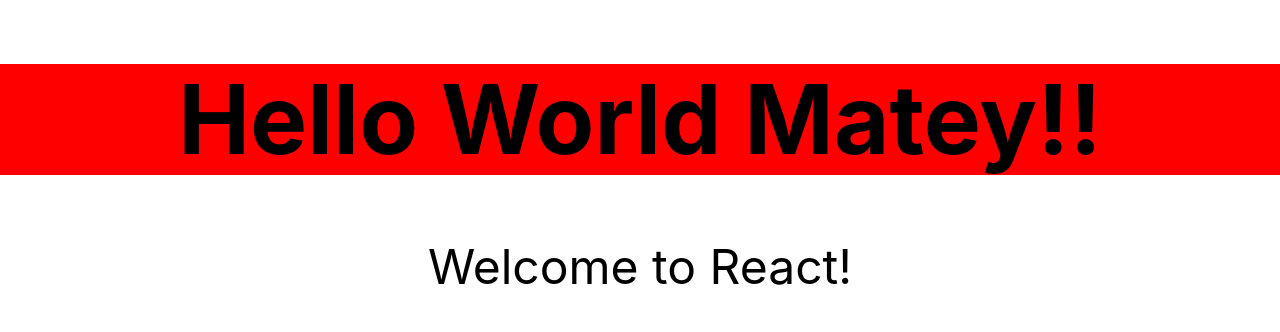
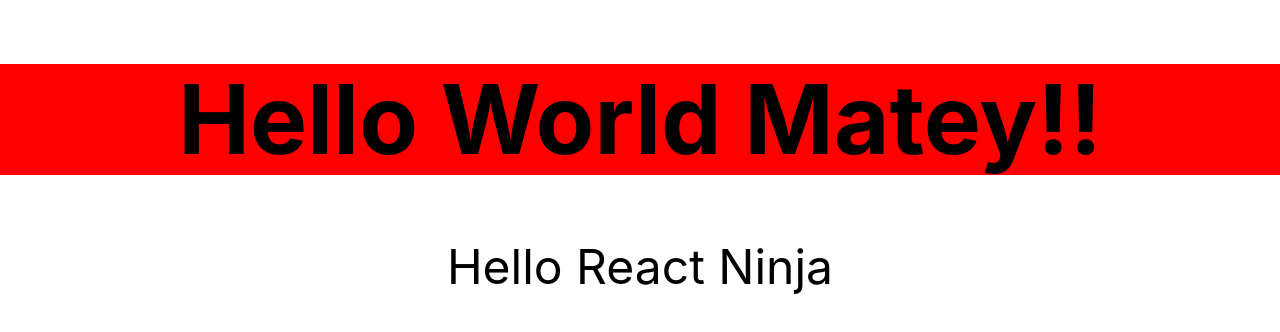
Before and after one commit to daryl-san/robofriends2, a React (Create React App) app: page / in a window 1280 px wide. Shown: the top 332 px of the page. Built offline with nearby package versions, Linux system fonts and the light colour scheme.

Commit message:
introduced props

```diff
--- a/src/Hello.js
+++ b/src/Hello.js
@@ -1,14 +1,23 @@
 import React, { Component } from 'react'
 
-class Hello extends Component {
-    render() {
-        return (
-            <div className='f1 tc'>
-                <h1> Hello World Matey!!</h1>
-                <p> Welcome to React!</p>
-            </div>
-        )
-    }
+// class Hello extends Component {
+//     render() {
+// return (
+//     <div className='f1 tc'>
+//         <h1> Hello World Matey!!</h1>
+//         <p>{this.props.greeting}</p>
+//     </div>
+// )
+//     }
+// }
+
+const Hello = (props) => {
+    return (
+        <div className='f1 tc'>
+            <h1> Hello World Matey!!</h1>
+            <p>{props.greeting}</p>
+        </div>
+    )
 }
 
 export default Hello;
--- a/src/index.js
+++ b/src/index.js
@@ -10,7 +10,7 @@
 root.render(
   <React.StrictMode>
     {/* <App /> */}
-    <Hello />
+    <Hello greeting={'Hello React Ninja'} />
   </React.StrictMode>
 );
 
```
